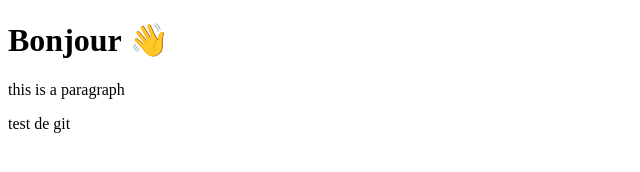
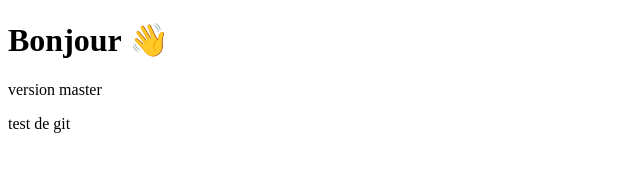
Before and after one commit to Eliaz33/site, a plain HTML site: page index.html in a window 1280 px wide. Shown: the full height of the page, 0-640 px from the left. Drawn offline with Linux system fonts and the light colour scheme.

Commit message:
modif master

```diff
--- a/index.html
+++ b/index.html
@@ -5,7 +5,7 @@
 </head>
 <body>
     <h1>Bonjour 👋</h1>
-    <p>this is a paragraph</p>
+    <p>version master</p>
     <p>test de git</p>
 </body>
 </html>
```
